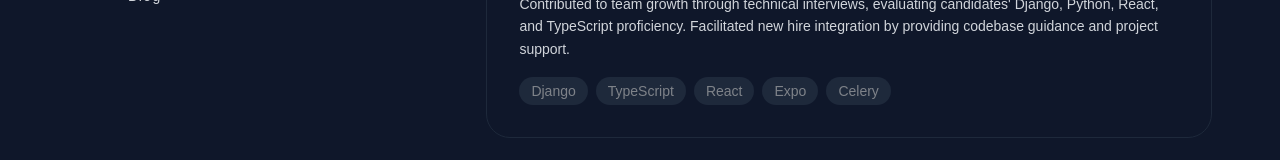
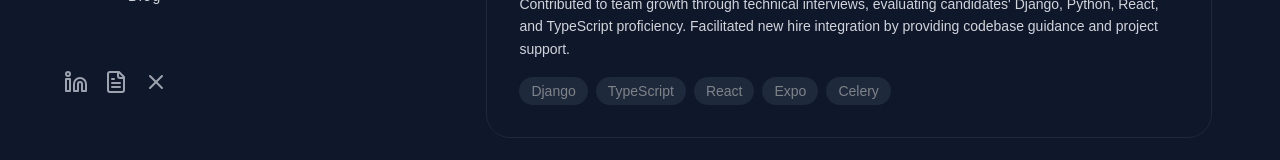
Before and after one commit to ZackChOfficial/portfolio, a Next.js app: page / in a window 1280 px wide. Shown: the part 514-674 px from the top of the page. Built offline with nearby package versions, Linux system fonts and the light colour scheme.

Commit message:
add social media links

```diff
--- a/src/app/data.json
+++ b/src/app/data.json
@@ -3,6 +3,9 @@
     "title": "Full Stack Engineer",
     "tagline": "I build robust, full-stack solutions that power seamless digital experiences.",
     "about": "I’m a full stack engineer with five years of experience transforming ideas into robust, scalable applications. I specialize in crafting both backend and frontend solutions using Python, Django, TypeScript, Next.js, React Native, and Expo. My work is driven by a passion for clean, efficient code and an ever-evolving tech landscape. Beyond coding, I’m an avid reader of technical blogs, constantly exploring the latest trends and best practices to fuel my creativity and keep my skills sharp. This blend of hands-on expertise and a commitment to continuous learning ensures that every project I take on is built to excel in today’s dynamic digital environment.",
+    "linkedin": "https://linkedin.com/in/zackch",
+    "twitter": "https://x.com/ZACKCH_OFF",
+    "devTo": "https://dev.to/zackch",
     "experiences": [
         {
             "title": "Lead Engineer @ Efficity",
--- a/src/app/page.tsx
+++ b/src/app/page.tsx
@@ -5,6 +5,7 @@ import Project from "@/components/project";
 import Navbar from "@/components/navbar";
 import Data from '@/app/data.json';
 import Blog from "@/components/blog";
+import SocialLinks from '@/components/social-links';
 
 export default async function Home() {
   return (
@@ -22,6 +23,7 @@ export default async function Home() {
           { name: 'Projects', href: '#projects' },
           { name: 'Blog', href: '#blog' },
         ]} />
+        <SocialLinks />
       </div>
       <div className="w-2/3 ml-[33%]">
       <div className="max-w-4xl mx-auto p-8 md:p-16">
--- /dev/null
+++ b/src/components/social-links.tsx
@@ -0,0 +1,36 @@
+import React from 'react';
+import { Linkedin, FileText, X } from 'lucide-react';
+import Data from '@/app/data.json';
+
+const SocialLinks = () => {
+  return (
+    <div className="flex gap-4 mt-16 cursor-pointer transform transition-transform duration-200">
+      <a
+        href={Data.linkedin}
+        target="_blank"
+        rel="noopener noreferrer"
+        className="text-gray-400 hover:text-teal-300 transition-colo s"
+      >
+        <Linkedin size={24} />
+      </a>
+      <a
+        href={Data.devTo}
+        target="_blank"
+        rel="noopener noreferrer"
+        className="text-gray-400 hover:text-teal-300 transition-colors"
+      >
+        <FileText size={24} />
+      </a>
+      <a
+        href={Data.twitter}
+        target="_blank"
+        rel="noopener noreferrer"
+        className="text-gray-400 hover:text-teal-300 transition-colors"
+      >
+        <X size={24} />
+      </a>
+    </div>
+  );
+};
+
+export default SocialLinks;
```
